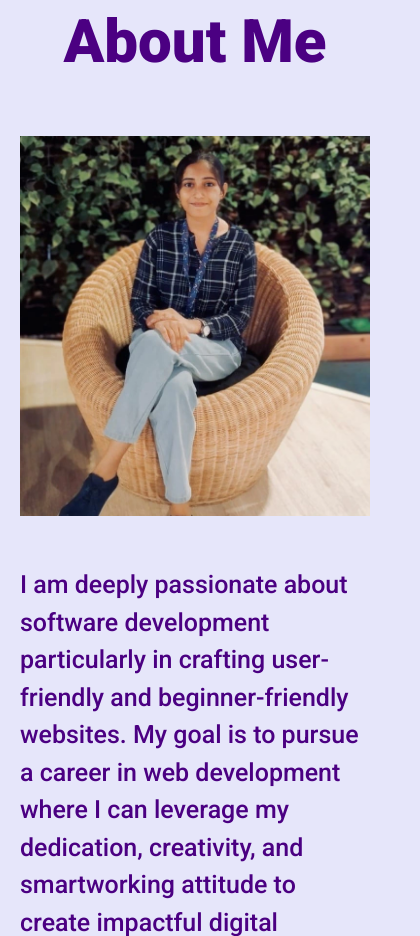
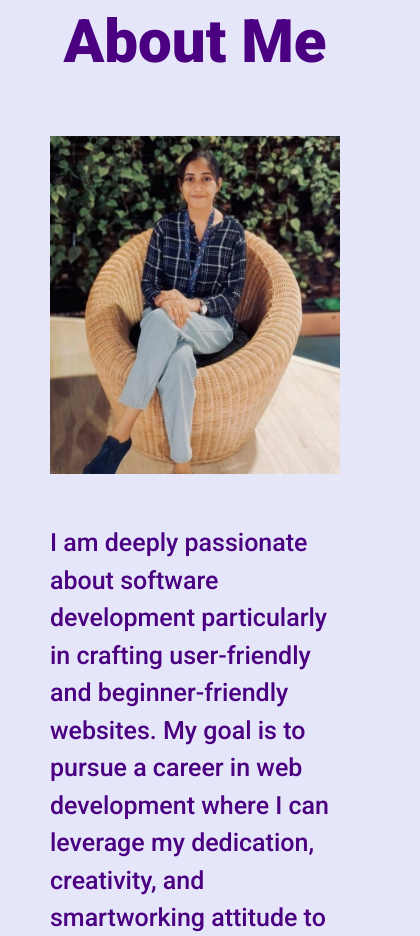
Before and after one commit to kamali-ka/portfolio-v2, a plain HTML site: page index.html in a window 390 px wide. Shown: the part 1000-1936 px from the top of the page, 420 px wide, since content can reach past the window. Drawn offline with nearby package versions, Linux system fonts and the light colour scheme.

Commit message:
best practice 100%

```diff
--- a/styles.css
+++ b/styles.css
@@ -182,9 +182,7 @@ header > div > img {
 
 }
 .img-div-about img {
-  width: 100%;
-  height: auto;
-  aspect-ratio: 0.86;
+  height:100%;
 }
 .para-div {
   max-width: 50%;
@@ -406,8 +404,7 @@ header > div > img {
     height: 350px;
   }
   .img-div-about img{
-    width: 350px;
-    height: 380px;
+    width: 100%;
 
   }
   .content-div-about > .para-div > p {
```
